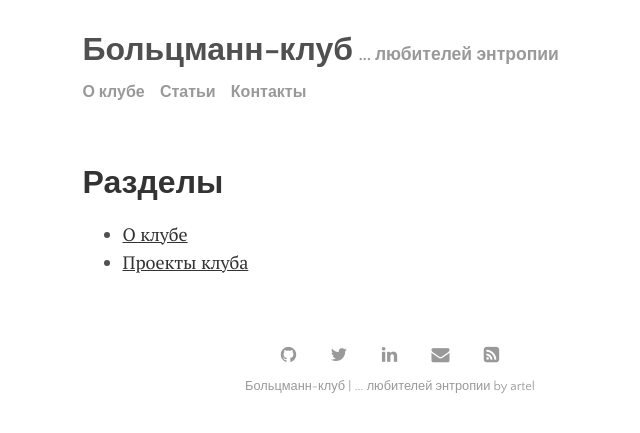
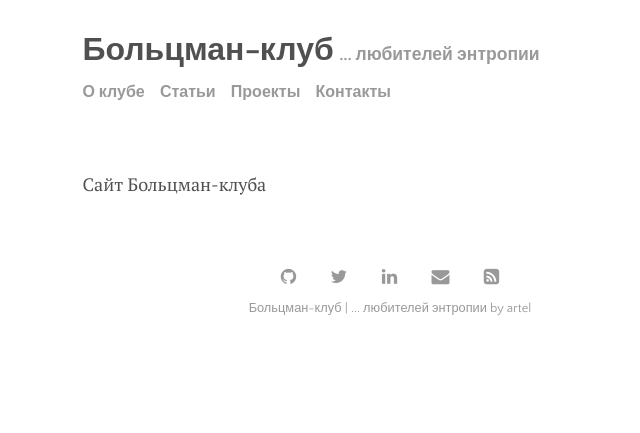
Before and after one commit to kontur32/Boltzmann, a Jekyll site: the page built from index.md, in a window 1280 px wide. Shown: the top 433 px of the page, without its empty margins (250-890 px from the left). Built offline with Jekyll 4.4.1, drawn with Linux system fonts in a browser that asks for light colours; the list of posts is cut into pages by our own code.

Commit message:
изменил меню в теме 2

```diff
--- a/_config.yml
+++ b/_config.yml
@@ -20,7 +20,7 @@ permalink:           /:title
 plugins:             [jekyll-paginate, jekyll-sitemap, jekyll-feed, jekyll-seo-tag]
 
 # Customise atom feed settings (this is where Jekyll-Feed gets configuration information)
-title:		           'Больцманн-клуб'
+title:		           'Больцман-клуб'
 description:	       '... любителей энтропии'
 author:              'artel'
 
--- a/_data/settings.yml
+++ b/_data/settings.yml
@@ -9,7 +9,8 @@ google-ID: 'UA-112060364-1'
 menu:
 - {name: 'О клубе',   url: 'about.html'}
 - {name: 'Статьи', url: 'writing.html'}
-- {name: 'Контакты', url: 'contact.html'}
+- {name: 'Проекты', url: 'projects'}
+- {name: 'Контакты', url: 'contact'}
 
 # Available social icons are powered by Font Awesome, so you can use any icon that they offer
 social:
--- a/index.md
+++ b/index.md
@@ -1,9 +1,6 @@
 ---
 layout: page
-title: Разделы
 permalink: /
 ---
 
-
-- [О клубе](about)
-- [Проекты клуба](projects)
+Сайт Больцман-клуба
```
